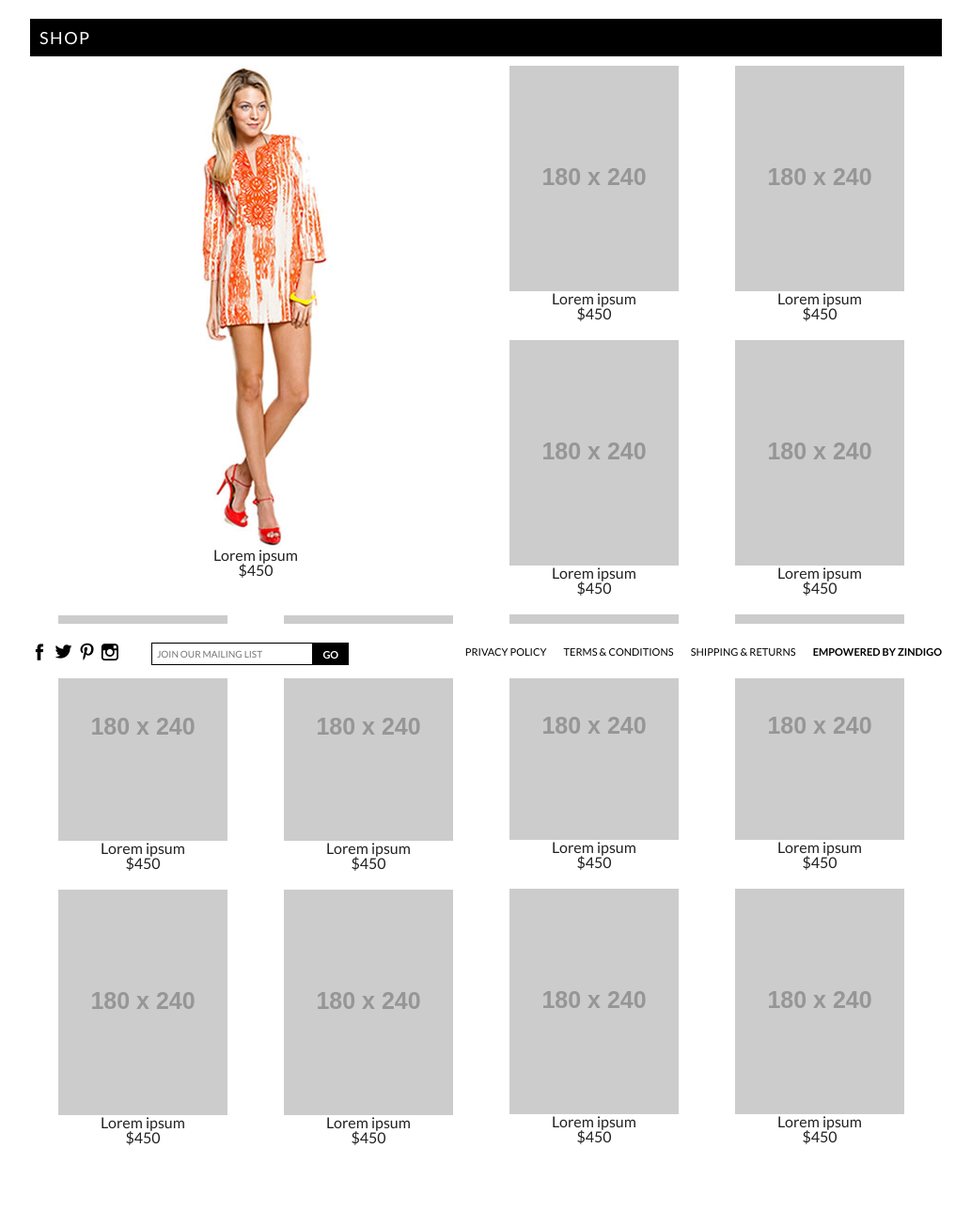
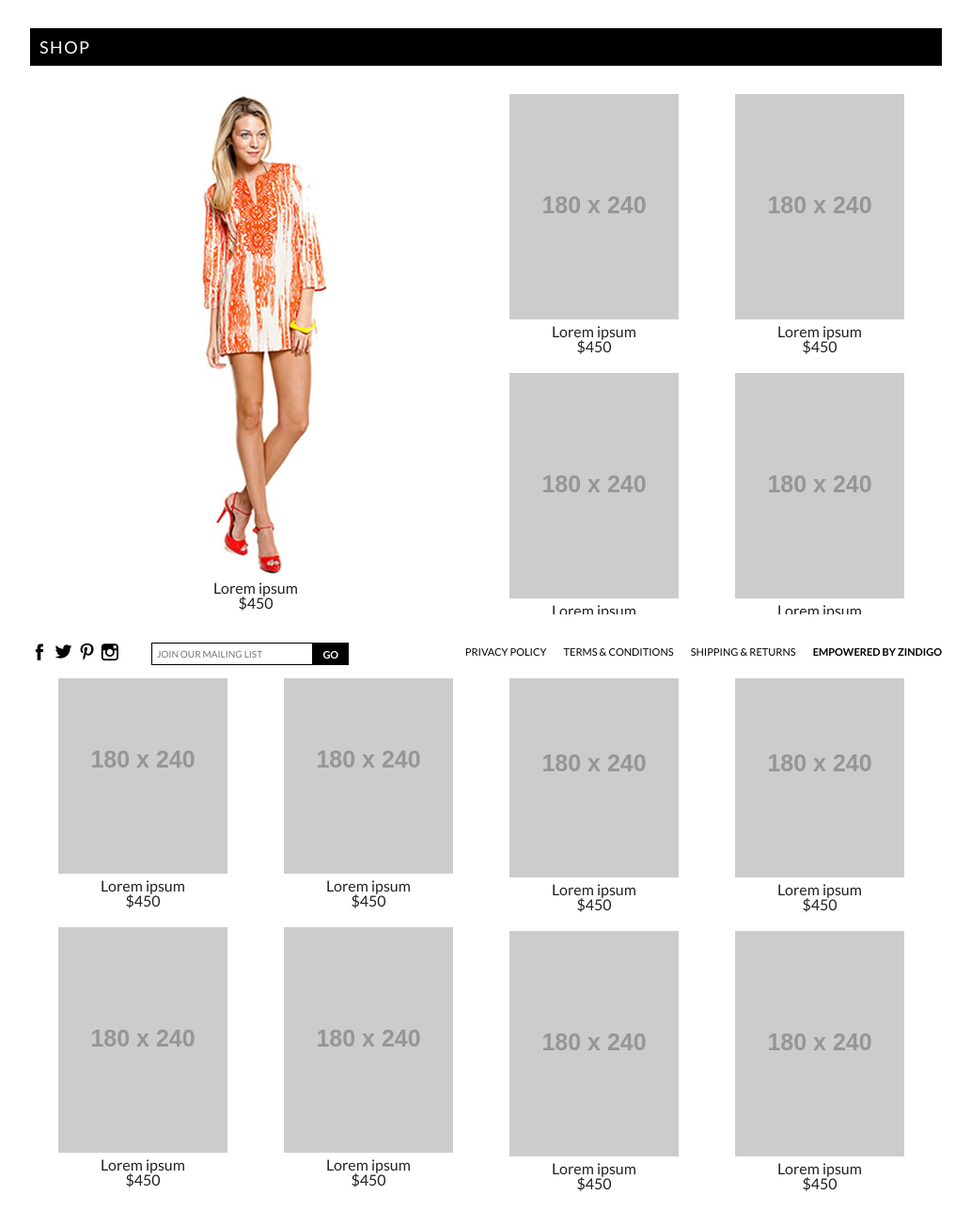
Before and after one commit to SebastianPatane/KAS-Zindigo, a PHP site: page /shop.php in a window 1280 px wide. Shown: the part 78-1366 px from the top of the page at 94% size, without its empty margins (123-1156 px from the left). Before the commit the page ends 1297 px from the top, so only its background shows below. Run offline with PHP 8.4, Linux system fonts and the light colour scheme; grey boxes labelled with a size stand in for pictures from a placeholder-image service; some libraries are stand-ins or nearby versions.

Commit message:
minor css tweaks

```diff
--- a/css/app.css
+++ b/css/app.css
@@ -457,7 +457,7 @@
 	text-transform:uppercase;
 	padding:0px 0px 0px 10px;
 	display:block;
-	margin-bottom:10px;
+	margin-bottom:30px;
 	color:#fff;
 	font-family: 'Lato', sans-serif;
 	font-size:18px;
@@ -831,6 +831,11 @@
 	text-align:center;
 }
 
+.shop-item.isotope-item span {
+  margin-top: 5px;
+  display: block;
+}
+
 .f-dropdown.content {
 	padding:10px;
 }
@@ -1368,7 +1373,7 @@
 /* HEADER SETTINGS
    ----------------------------- */
 header {
-	margin-bottom:20px;
+	margin-bottom:30px;
 	border-bottom:3px solid #000;
 }
 
@@ -1480,7 +1485,7 @@
 	background:#fff;
 	/* opacity:1; */
 	margin-top:0px;
-	padding-top: 20px;
+	padding-top: 30px;
 }
 
 footer.relative {
```
